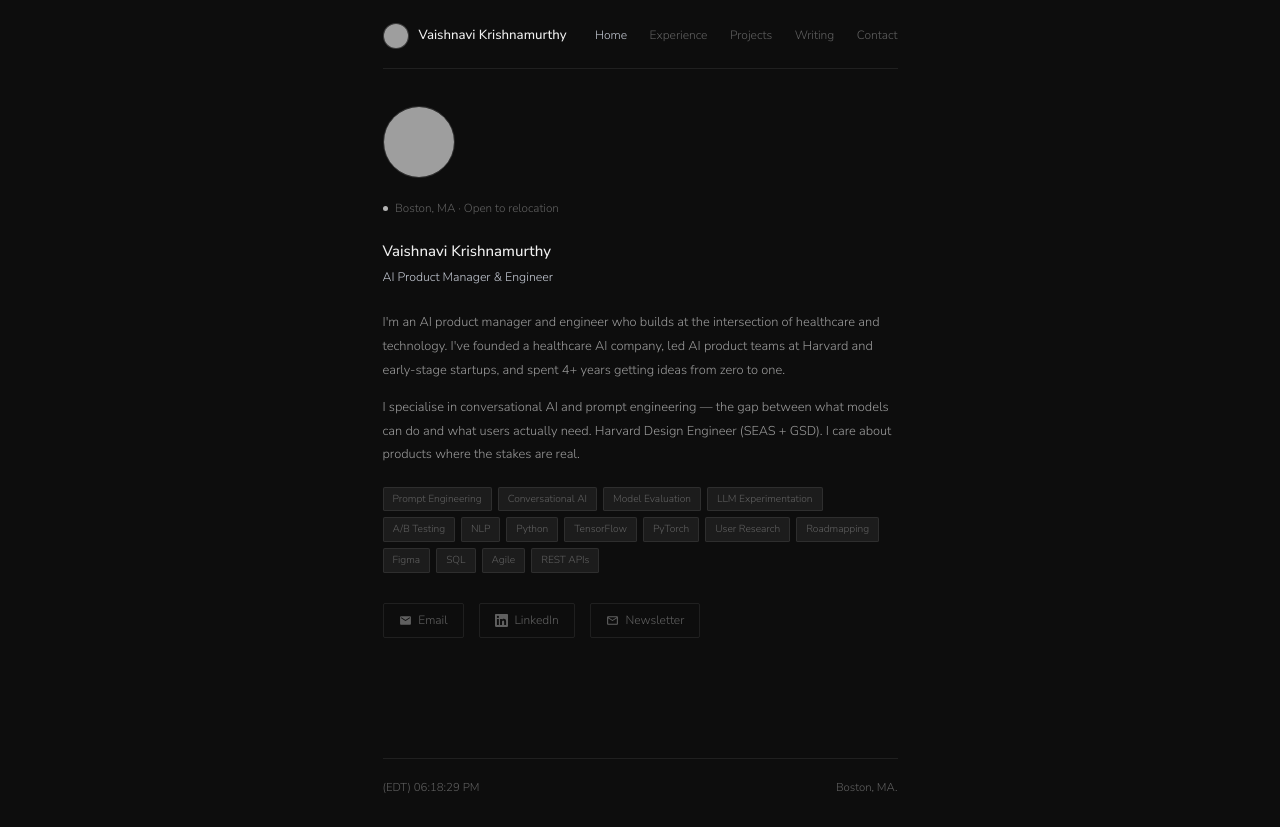
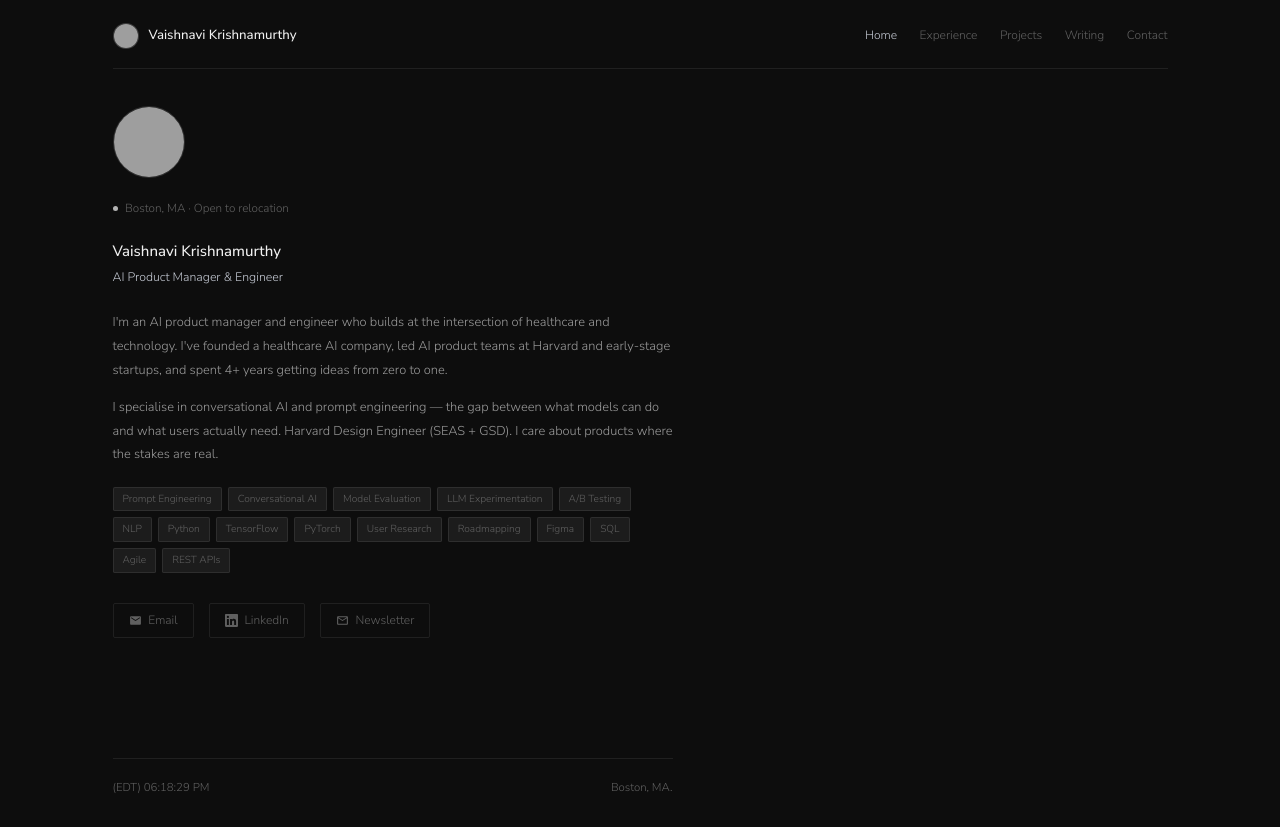
Before and after one commit to vulcananarchist/portfolio, a Next.js app: page / in a window 1280 px wide. Built offline with nearby package versions, Linux system fonts and the light colour scheme; grey boxes are pictures that could not be loaded.

Commit message:
wide nav on all pages

```diff
--- a/components/PageWrap.tsx
+++ b/components/PageWrap.tsx
@@ -3,10 +3,18 @@ import Footer from './Footer'
 
 export default function PageWrap({ children }: { children: React.ReactNode }) {
   return (
-    <div className="max-w-[560px] mx-auto px-6">
-      <Header />
-      <main className="pb-16">{children}</main>
-      <Footer />
+    <div className="min-h-screen">
+      {/* Wide header */}
+      <div className="max-w-[1100px] mx-auto px-6">
+        <Header />
+      </div>
+      {/* Centred content */}
+      <div className="max-w-[1100px] mx-auto px-6">
+        <div className="max-w-[560px]">
+          <main className="pb-16">{children}</main>
+          <Footer />
+        </div>
+      </div>
     </div>
   )
 }
```
